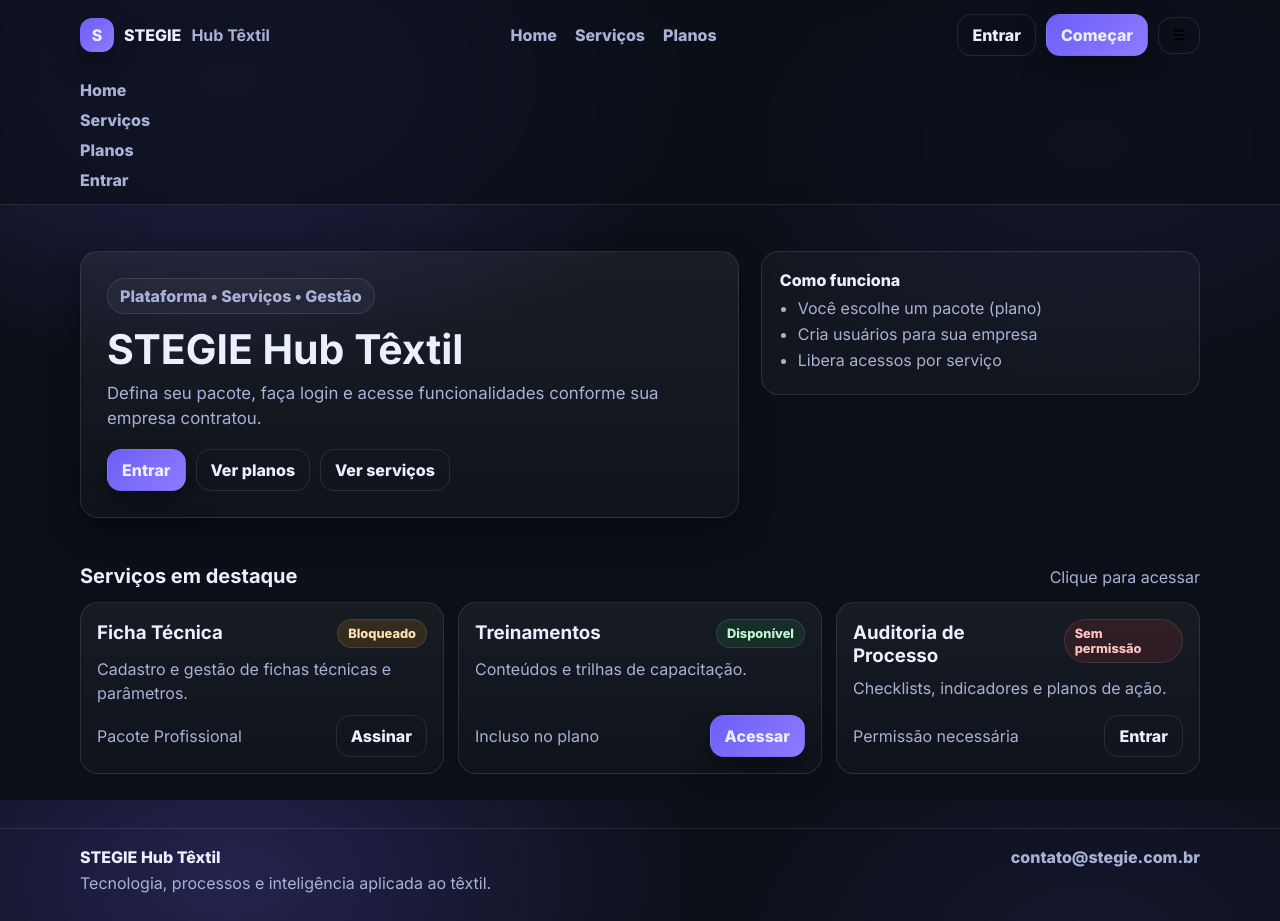
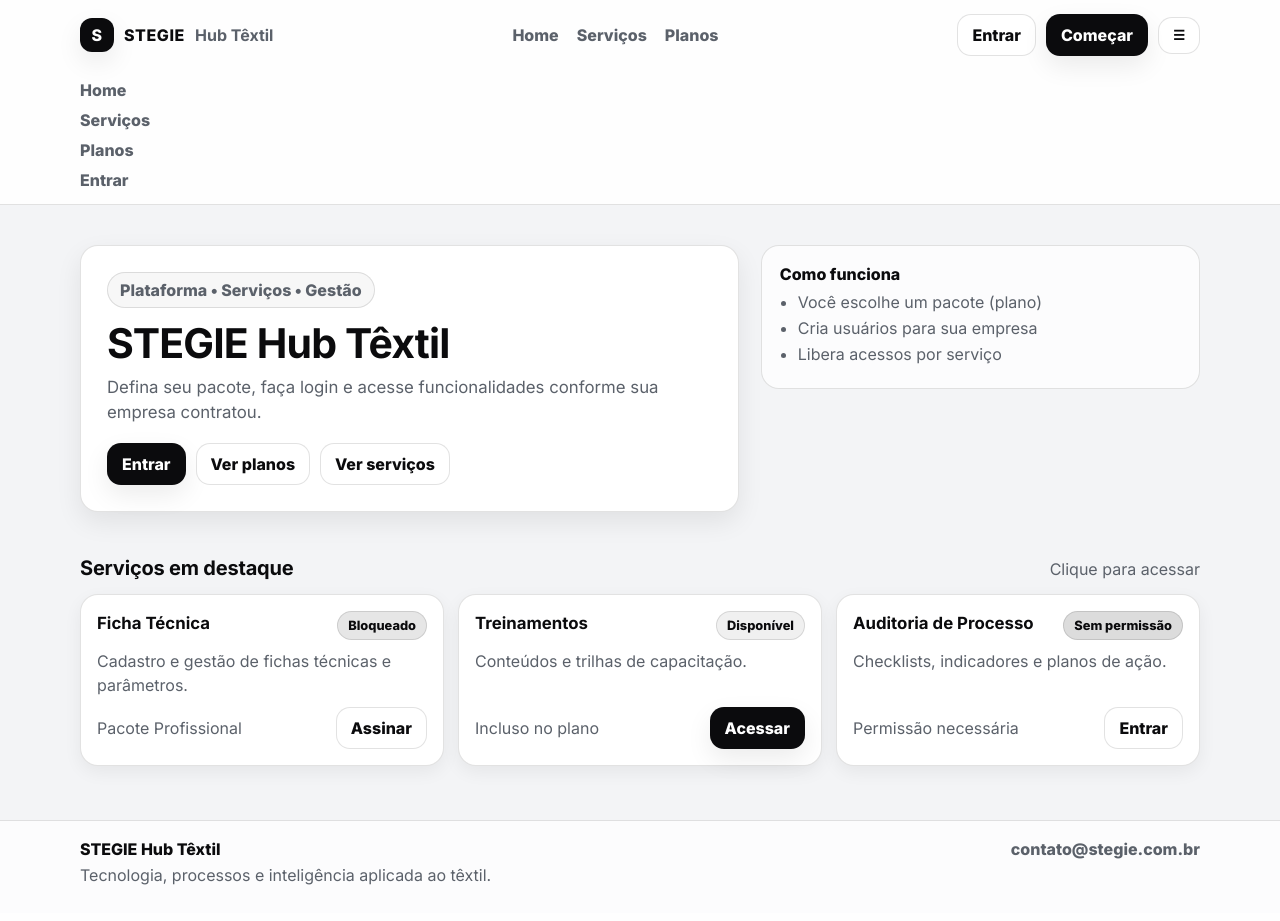
Before and after one commit to AdminAcheTece/stegie-hub-textil, a Flask app: page / in a window 1280 px wide. After the commit the page ends 885 px from the top, so only its background shows below. Run offline with Flask 3, Linux system fonts and the light colour scheme.

Commit message:
Update stegie.css

```diff
--- a/static/css/stegie.css
+++ b/static/css/stegie.css
@@ -1,16 +1,22 @@
+/* =========================
+   STEGIE — IDENTIDADE P&B
+   Fundo claro, preto/branco e cinzas
+   ========================= */
+
 :root{
   --font-sans: "Inter", system-ui, -apple-system, Segoe UI, Roboto, Arial, sans-serif;
 
-  /* CORES (troque depois para a identidade STEGIE) */
-  --bg: #0b0f17;
-  --text: #eaf0ff;
-  --muted: #a7b2d6;
+  /* Paleta P&B (ajuste aqui se quiser) */
+  --bg: #F3F4F6;          /* cinza bem claro (fundo) */
+  --surface: #FFFFFF;     /* branco (cards) */
+  --text: #0B0B0D;        /* quase preto */
+  --muted: #5B616A;       /* cinza texto secundário */
 
-  --primary: #6d5ef7;
-  --primary-2: #8c7cff;
+  --primary: #0B0B0D;     /* preto (botões e destaques) */
+  --primary-2: #111114;   /* variação do preto */
 
-  --border: rgba(255,255,255,.10);
-  --shadow: 0 12px 30px rgba(0,0,0,.35);
+  --border: rgba(17,17,20,.12);
+  --shadow: 0 10px 26px rgba(0,0,0,.08);
   --radius: 18px;
 
   --container: 1120px;
@@ -18,150 +24,391 @@
 
 *{ box-sizing:border-box; }
 html,body{ height:100%; }
+
 body{
   margin:0;
   font-family: var(--font-sans);
   color: var(--text);
-  background:
-    radial-gradient(800px 500px at 18% 10%, rgba(109,94,247,.25), transparent 60%),
-    radial-gradient(700px 450px at 85% 18%, rgba(109,94,247,.10), transparent 55%),
-    var(--bg);
+  background: var(--bg);
 }
 
+/* Links / containers */
 a{ color:inherit; text-decoration:none; }
 .container{ width:min(var(--container), calc(100% - 40px)); margin:0 auto; }
 .muted{ color: var(--muted); }
 .page{ min-height: 60vh; }
 
+/* =========================
+   Header / Navbar
+   ========================= */
 .site-header{
-  position: sticky; top:0; z-index:50;
-  background: rgba(11,15,23,.70);
+  position: sticky;
+  top: 0;
+  z-index: 50;
+  background: rgba(255,255,255,.88);
   backdrop-filter: blur(10px);
   border-bottom: 1px solid var(--border);
 }
-.header-inner{ display:flex; align-items:center; justify-content:space-between; padding:14px 0; gap:16px; }
-.brand{ display:flex; align-items:baseline; gap:10px; }
+
+.header-inner{
+  display:flex;
+  align-items:center;
+  justify-content:space-between;
+  padding: 14px 0;
+  gap: 16px;
+}
+
+.brand{
+  display:flex;
+  align-items:baseline;
+  gap:10px;
+}
+
 .brand-mark{
-  width:34px; height:34px; display:grid; place-items:center;
-  border-radius:12px;
-  background: linear-gradient(135deg, var(--primary), var(--primary-2));
+  width:34px;
+  height:34px;
+  display:grid;
+  place-items:center;
+  border-radius: 12px;
+  background: var(--primary);
+  color: #fff;
   box-shadow: var(--shadow);
   font-weight: 900;
+  letter-spacing: .5px;
 }
-.brand-name{ font-weight:900; }
-.brand-sub{ color: var(--muted); font-weight:700; }
 
-.nav{ display:flex; gap:18px; }
-.nav-link{ color: var(--muted); font-weight:800; }
-.nav-link:hover{ color: var(--text); }
-.header-actions{ display:flex; gap:10px; align-items:center; }
+.brand-name{
+  font-weight: 900;
+  letter-spacing: .6px;
+}
+
+.brand-sub{
+  color: var(--muted);
+  font-weight: 700;
+}
+
+.nav{
+  display:flex;
+  gap:18px;
+}
+
+.nav-link{
+  color: var(--muted);
+  font-weight: 800;
+}
+
+.nav-link:hover{
+  color: var(--text);
+}
+
+.header-actions{
+  display:flex;
+  gap:10px;
+  align-items:center;
+}
+
 .nav-toggle{ display:none; }
-.nav-mobile{ padding: 10px 0 14px; display:flex; flex-direction:column; gap:10px; }
 
+.nav-mobile{
+  padding: 10px 0 14px;
+  display:flex;
+  flex-direction:column;
+  gap:10px;
+}
+
+/* =========================
+   Botões
+   ========================= */
 .btn{
-  display:inline-flex; align-items:center; justify-content:center;
-  padding:10px 14px; border-radius:14px;
-  border:1px solid transparent;
+  display:inline-flex;
+  align-items:center;
+  justify-content:center;
+  padding: 10px 14px;
+  border-radius: 14px;
+  border: 1px solid transparent;
   font-weight: 900;
   cursor:pointer;
+  user-select:none;
+  transition: transform .06s ease, background .12s ease, border-color .12s ease, box-shadow .12s ease;
 }
+
+.btn:active{ transform: translateY(1px); }
+
+/* Botão principal: preto */
 .btn-primary{
-  background: linear-gradient(135deg, var(--primary), var(--primary-2));
+  background: var(--primary);
+  color: #fff;
   box-shadow: var(--shadow);
 }
+
+.btn-primary:hover{
+  filter: brightness(1.06);
+}
+
+/* Botão “ghost”: branco com borda */
 .btn-ghost{
-  background: transparent;
+  background: rgba(255,255,255,.70);
   border-color: var(--border);
+  color: var(--text);
 }
-.btn-ghost:hover{ background: rgba(255,255,255,.06); }
 
-.section{ padding: 28px 0; }
-.section-title{ display:flex; align-items:baseline; justify-content:space-between; gap:14px; margin-bottom:14px; }
-.section-title h2{ margin:0; font-size:1.25rem; }
+.btn-ghost:hover{
+  background: rgba(255,255,255,1);
+}
 
-.grid{ display:grid; grid-template-columns: repeat(3, 1fr); gap:14px; }
+/* =========================
+   Seções / Layout
+   ========================= */
+.section{
+  padding: 28px 0;
+}
 
+.section-title{
+  display:flex;
+  align-items:baseline;
+  justify-content:space-between;
+  gap:14px;
+  margin-bottom:14px;
+}
+
+.section-title h2{
+  margin:0;
+  font-size: 1.25rem;
+  letter-spacing: -0.01em;
+}
+
+/* Grid de cards */
+.grid{
+  display:grid;
+  grid-template-columns: repeat(3, 1fr);
+  gap:14px;
+}
+
+/* =========================
+   Cards
+   ========================= */
 .card{
-  background: linear-gradient(180deg, rgba(255,255,255,.05), rgba(255,255,255,.02));
+  background: var(--surface);
   border: 1px solid var(--border);
   border-radius: var(--radius);
   padding: 16px;
   min-height: 170px;
+  box-shadow: 0 6px 18px rgba(0,0,0,.06);
   display:flex;
   flex-direction:column;
   gap:10px;
 }
-.card-highlight{ outline: 1px solid rgba(109,94,247,.35); }
-.card-top{ display:flex; align-items:flex-start; justify-content:space-between; gap:10px; }
-.card h3{ margin: 2px 0 0; }
-.card p{ margin:0; color: var(--muted); line-height:1.45; }
-.card-footer{ margin-top:auto; display:flex; align-items:center; justify-content:space-between; gap:10px; }
 
+.card-highlight{
+  outline: 2px solid rgba(11,11,13,.12);
+}
+
+.card-top{
+  display:flex;
+  align-items:flex-start;
+  justify-content:space-between;
+  gap:10px;
+}
+
+.card h3{
+  margin: 2px 0 0;
+  font-size: 1.05rem;
+}
+
+.card p{
+  margin:0;
+  color: var(--muted);
+  line-height:1.45;
+}
+
+.card-footer{
+  margin-top:auto;
+  display:flex;
+  align-items:center;
+  justify-content:space-between;
+  gap:10px;
+}
+
+/* =========================
+   Badges (monocromáticos)
+   ========================= */
 .badge{
-  display:inline-flex; align-items:center;
+  display:inline-flex;
+  align-items:center;
   padding: 6px 10px;
   border-radius: 999px;
   font-weight: 900;
   font-size: .80rem;
   border: 1px solid var(--border);
 }
-.badge-ok{ background: rgba(34,197,94,.12); color:#bff7d2; }
-.badge-locked{ background: rgba(245,158,11,.14); color:#ffe1b0; }
-.badge-denied{ background: rgba(239,68,68,.12); color:#ffc2c2; }
 
-.hero{ padding: 46px 0 18px; }
-.hero-inner{ display:grid; grid-template-columns: 1.2fr .8fr; gap:22px; align-items:start; }
+/* Disponível */
+.badge-ok{
+  background: rgba(11,11,13,.06);
+  color: var(--text);
+}
+
+/* Bloqueado */
+.badge-locked{
+  background: rgba(11,11,13,.10);
+  color: var(--text);
+}
+
+/* Sem permissão */
+.badge-denied{
+  background: rgba(11,11,13,.14);
+  color: var(--text);
+}
+
+/* =========================
+   Hero (topo da home)
+   ========================= */
+.hero{
+  padding: 40px 0 16px;
+}
+
+.hero-inner{
+  display:grid;
+  grid-template-columns: 1.2fr .8fr;
+  gap:22px;
+  align-items:start;
+}
+
 .hero-card{
-  background: linear-gradient(180deg, rgba(255,255,255,.06), rgba(255,255,255,.02));
+  background: var(--surface);
   border: 1px solid var(--border);
   border-radius: var(--radius);
   box-shadow: var(--shadow);
   padding: 26px;
 }
+
 .kicker{
-  display:inline-flex; padding: 7px 12px;
+  display:inline-flex;
+  padding: 7px 12px;
   border-radius: 999px;
   border: 1px solid var(--border);
   color: var(--muted);
-  background: rgba(255,255,255,.04);
+  background: rgba(0,0,0,.03);
   font-weight: 900;
 }
-.h1{ margin: 14px 0 10px; font-size: clamp(28px, 3.2vw, 44px); line-height:1.05; }
-.lead{ color: var(--muted); font-size:1.05rem; line-height:1.5; margin:0 0 18px; }
-.hero-actions{ display:flex; gap:10px; flex-wrap:wrap; }
+
+.h1{
+  margin: 14px 0 10px;
+  font-size: clamp(28px, 3.2vw, 44px);
+  line-height:1.05;
+  letter-spacing:-0.02em;
+}
+
+.lead{
+  color: var(--muted);
+  font-size: 1.05rem;
+  line-height: 1.5;
+  margin:0 0 18px;
+}
+
+.hero-actions{
+  display:flex;
+  gap:10px;
+  flex-wrap:wrap;
+}
+
 .hero-side{
-  background: rgba(255,255,255,.03);
+  background: rgba(255,255,255,.75);
   border: 1px solid var(--border);
   border-radius: var(--radius);
   padding: 18px;
 }
-.side-title{ font-weight: 900; margin: 0 0 8px; }
-.side-list{ margin: 0; padding-left: 18px; color: var(--muted); }
-.side-list li{ margin: 6px 0; }
 
+.side-title{
+  font-weight: 900;
+  margin: 0 0 8px;
+}
+
+.side-list{
+  margin: 0;
+  padding-left: 18px;
+  color: var(--muted);
+}
+
+.side-list li{
+  margin: 6px 0;
+}
+
+/* =========================
+   Formulários
+   ========================= */
 .auth{ display:grid; place-items:center; }
 .auth-card{ width:min(520px, 100%); }
-.form{ display:flex; flex-direction:column; gap:10px; margin-top: 12px; }
-.field span{ display:block; font-weight: 900; margin-bottom: 6px; color: var(--muted); }
+
+.form{
+  display:flex;
+  flex-direction:column;
+  gap:10px;
+  margin-top: 12px;
+}
+
+.field span{
+  display:block;
+  font-weight: 900;
+  margin-bottom: 6px;
+  color: var(--muted);
+}
+
 input{
   width:100%;
   padding: 12px 12px;
   border-radius: 14px;
   border: 1px solid var(--border);
-  background: rgba(255,255,255,.03);
+  background: rgba(255,255,255,1);
   color: var(--text);
   outline: none;
 }
-input:focus{ border-color: rgba(109,94,247,.55); }
 
-.list{ margin: 8px 0 0; padding-left: 18px; color: var(--muted); }
+input:focus{
+  border-color: rgba(11,11,13,.35);
+  box-shadow: 0 0 0 4px rgba(11,11,13,.08);
+}
+
+/* Listas */
+.list{
+  margin: 8px 0 0;
+  padding-left: 18px;
+  color: var(--muted);
+}
+
 .list li{ margin: 6px 0; }
 
-.site-footer{ border-top: 1px solid var(--border); padding: 18px 0 28px; margin-top: 26px; }
-.footer-inner{ display:flex; align-items:flex-start; justify-content:space-between; gap: 16px; }
-.footer-title{ font-weight: 900; margin-bottom: 6px; }
-.footer-links{ display:flex; gap: 14px; flex-wrap: wrap; }
+/* =========================
+   Footer
+   ========================= */
+.site-footer{
+  border-top: 1px solid var(--border);
+  padding: 18px 0 28px;
+  margin-top: 26px;
+  background: rgba(255,255,255,.75);
+}
 
+.footer-inner{
+  display:flex;
+  align-items:flex-start;
+  justify-content:space-between;
+  gap: 16px;
+}
+
+.footer-title{
+  font-weight: 900;
+  margin-bottom: 6px;
+}
+
+.footer-links{
+  display:flex;
+  gap: 14px;
+  flex-wrap: wrap;
+}
+
+/* =========================
+   Responsivo
+   ========================= */
 @media (max-width: 940px){
   .hero-inner{ grid-template-columns: 1fr; }
   .nav{ display:none; }
```
